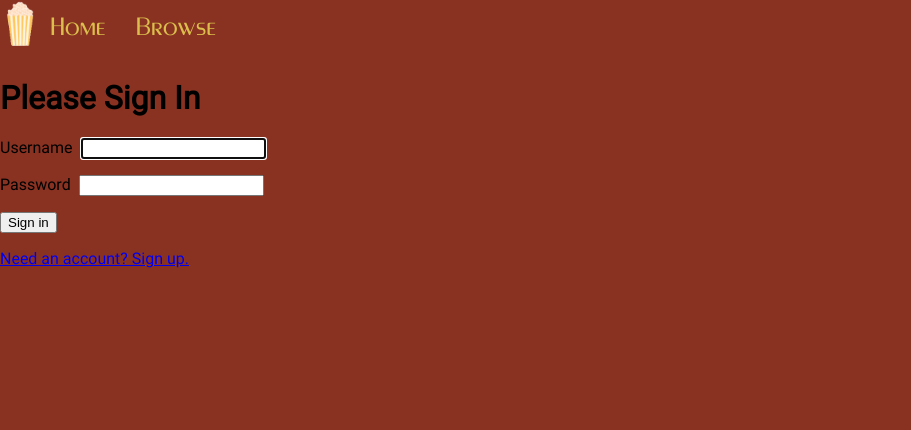
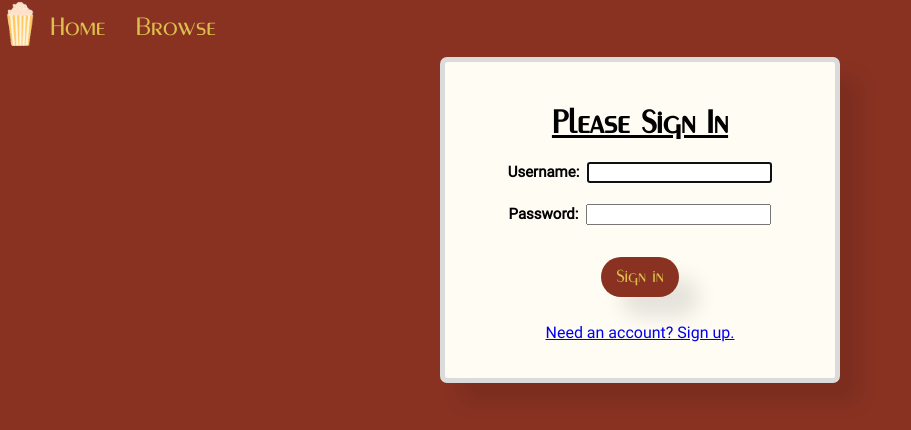
Before and after one commit to sarahjstrong/flix-pix, a Vue app in the folder vue/: page /login in a window 1280 px wide. Shown: the top 430 px of the page, without its empty margins (0-911 px from the left). Built offline with nearby package versions, Linux system fonts and the light colour scheme.

Commit message:
sign in finished

```diff
--- a/vue/src/views/LoginView.vue
+++ b/vue/src/views/LoginView.vue
@@ -1,23 +1,23 @@
 <template>
   <div id="login">
     <form v-on:submit.prevent="login">
-      <h1 >Please Sign In</h1>
+      <h1  style="font-family: 'mont'; text-decoration: underline; ">Please Sign In</h1>
       <div role="alert" v-if="invalidCredentials">
         Invalid username and password!
       </div>
       <div role="alert" v-if="this.$route.query.registration">
         Thank you for registering, please sign in.
       </div>
-      <div class="form-input-group">
-        <label for="username">Username</label>
+     <h4><div class="form-input-group">
+        <label for="username">Username:</label>
         <input type="text" id="username" v-model="user.username" required autofocus />
-      </div>
-      <div class="form-input-group">
-        <label for="password">Password</label>
+      </div></h4>
+      <h4><div class="form-input-group">
+        <label for="password">Password:</label>
         <input type="password" id="password" v-model="user.password" required />
-      </div>
-      <button type="submit">Sign in</button>
-      <p>
+      </div></h4>
+      <button class="sign-btn" type="submit">Sign in</button>
+      <p class="link">
       <router-link v-bind:to="{ name: 'register' }">Need an account? Sign up.</router-link></p>
     </form>
   </div>
@@ -61,9 +61,73 @@ export default {
 </script>
 
 <style scoped>
+
+@font-face {
+  font-family: 'mont';
+  src: url('../assets/fonts/MontereyFLF.ttf');
+}
+@font-face {
+  font-family: 'roboto';
+  src: url('../assets/fonts/Roboto-Regular.ttf');
+}
+
+
+#login{
+  border: 5px solid #dbdbdb;
+  border-radius: 7px;
+  background-color: rgb(255, 252, 244);
+  max-width: 400px;
+  max-height: 700px;
+  margin: auto;
+  text-align: center;
+  padding: 20px;
+  box-sizing: border-box;
+  box-shadow: 20px 20px 20px rgba(0, 0, 0, 0.1);
+
+}
+
 .form-input-group {
+
   margin-bottom: 1rem;
+  font-size: 15px;
+
 }
+
+.sign-btn {
+  font-size: 1.1em;
+        font-family: 'mont';
+        padding: 10px 15px;
+        margin: 10px;
+        background-color: #893222;
+        color: #dbbe4b;
+        border: none;
+        cursor: pointer;
+        outline: none;
+        cursor: pointer;
+        position: relative;
+        box-shadow: 20px 20px 20px rgba(0, 0, 0, 0.1);
+        overflow: hidden;
+        transition: transform 0.3s;
+        border-radius: 50px;
+
+}
+
+.sign-btn:hover {
+        background-color: #6d271b;
+        transform: scale(1.2);
+}
+
+.link:hover{
+  color: #893222;
+  text-decoration: underline;
+  transition: transform 0.3s;
+  transform: scale(1.1);
+
+
+}
+
+
+
 label {
   margin-right: 0.5rem;
 }
```
